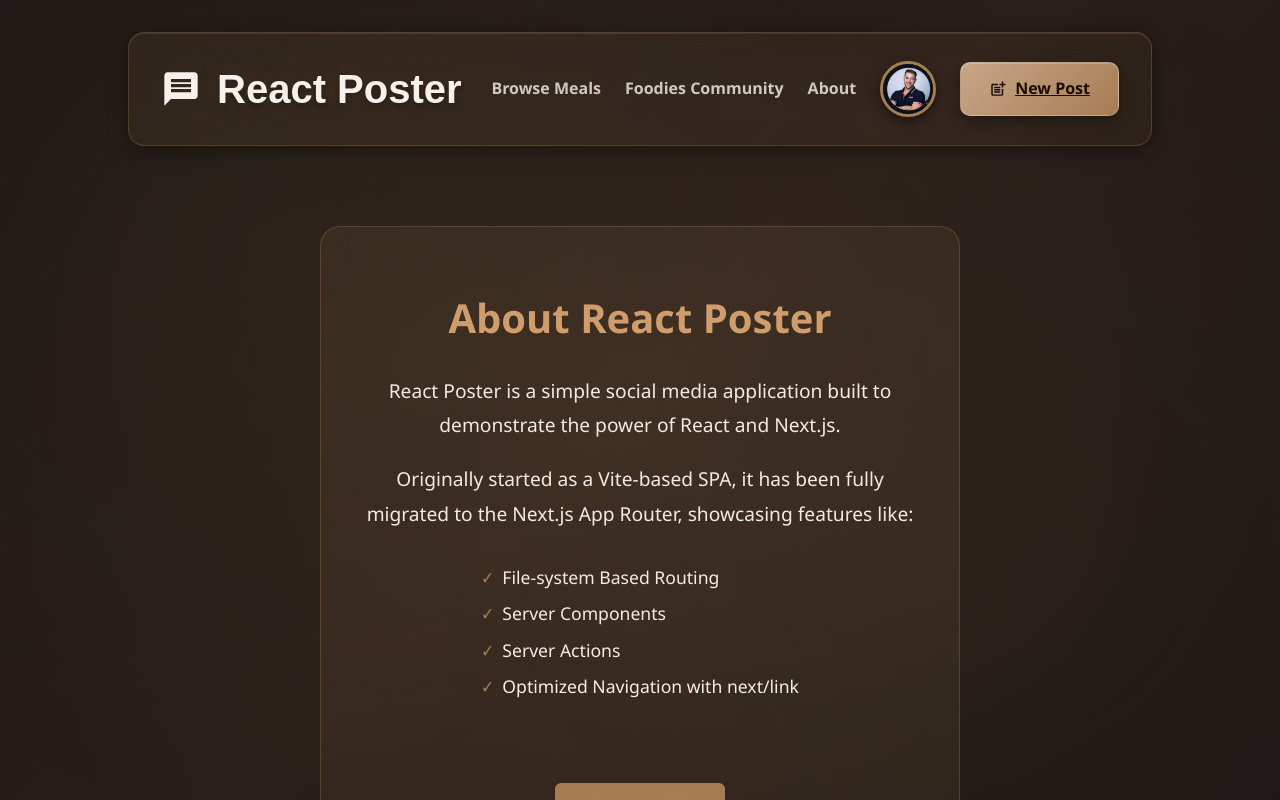
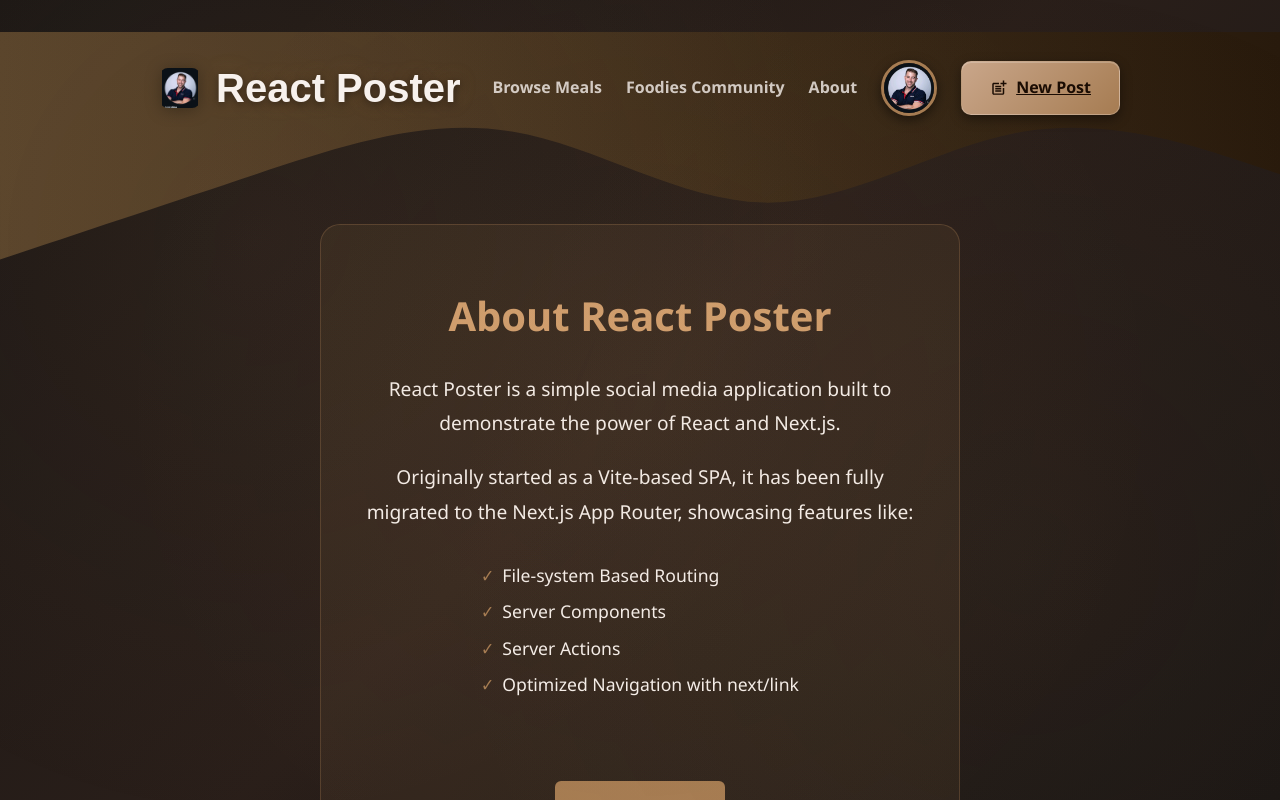
Before and after one commit to amirmiller9/react-crash-course, a Next.js app: page /about in a window 1280 px wide. Shown: the top 800 px of the page. Built offline with nearby package versions, Linux system fonts and the light colour scheme.

Commit message:
feat: add MainHeaderBackground component with gradient and SVG, update layout and header styles

```diff
--- a/src/app/globals.css
+++ b/src/app/globals.css
@@ -17,6 +17,7 @@ body {
   background-attachment: fixed;
   color: #f7f1ed;
   min-height: 100vh;
+  position: relative;
 }
 
 body::before {
--- a/src/app/layout.jsx
+++ b/src/app/layout.jsx
@@ -1,5 +1,6 @@
 import './globals.css';
 import MainHeader from '../components/MainHeader';
+import MainHeaderBackground from '../components/MainHeaderBackground';
 
 export const metadata = {
   title: 'React Poster',
@@ -10,6 +11,7 @@ export default function RootLayout({ children }) {
   return (
     <html lang="en">
       <body>
+        <MainHeaderBackground />
         <MainHeader />
         {children}
       </body>
--- a/src/components/MainHeader.jsx
+++ b/src/components/MainHeader.jsx
@@ -6,10 +6,16 @@ import classes from './MainHeader.module.css';
 
 function MainHeader() {
   return (
-    <header className={classes.header}>
+    <header className={classes.header} style={{ position: 'relative', zIndex: 10 }}>
       <h1 className={classes.logo}>
         <Link href="/" className={classes.logoLink}>
-          <MdMessage />
+          <Image
+            src="/images/logo.jpg"
+            alt="React Poster Logo"
+            width={40}
+            height={40}
+            className={classes.logoImage}
+          />
           React Poster
         </Link>
       </h1>
--- a/src/components/MainHeader.module.css
+++ b/src/components/MainHeader.module.css
@@ -4,17 +4,17 @@
   display: flex;
   justify-content: space-between;
   align-items: center;
-  background: linear-gradient(145deg, rgba(166, 124, 82, 0.1), rgba(166, 124, 82, 0.05));
+  background: transparent;
   border-radius: 16px;
-  border: 1px solid rgba(166, 124, 82, 0.3);
-  box-shadow: 0 4px 20px rgba(0, 0, 0, 0.4), inset 0 1px 0 rgba(255, 255, 255, 0.1);
-  backdrop-filter: blur(10px);
+  border: none;
+  box-shadow: none;
+  backdrop-filter: none;
   transition: all 0.3s ease;
 }
 
 .header:hover {
-  box-shadow: 0 6px 28px rgba(0, 0, 0, 0.5), inset 0 1px 0 rgba(255, 255, 255, 0.15);
-  border-color: rgba(166, 124, 82, 0.5);
+  box-shadow: none;
+  border-color: transparent;
 }
 
 .logo {
@@ -36,6 +36,12 @@
 .logoLink:hover {
   text-shadow: 0 2px 12px rgba(0, 0, 0, 0.6), 0 0 30px rgba(166, 124, 82, 0.5);
   transform: scale(1.02);
+}
+
+.logoImage {
+  object-fit: contain;
+  border-radius: 8px;
+  filter: drop-shadow(0 2px 8px rgba(0, 0, 0, 0.3));
 }
 
 .actions {
--- /dev/null
+++ b/src/components/MainHeaderBackground.jsx
@@ -0,0 +1,21 @@
+import classes from './MainHeaderBackground.module.css';
+
+export default function MainHeaderBackground() {
+  return (
+    <div className={classes['header-background']}>
+      <svg xmlns="http://www.w3.org/2000/svg" viewBox="0 0 1440 320">
+        <defs>
+          <linearGradient id="gradient" x1="0%" y1="0%" x2="100%" y2="0%">
+            <stop offset="0%" style={{ stopColor: '#59442b', stopOpacity: 1 }} />
+            <stop offset="100%" style={{ stopColor: '#281a0c', stopOpacity: 1 }} />
+          </linearGradient>
+        </defs>
+        <path
+          fill="url(#gradient)"
+          fillOpacity="1"
+          d="M0,256L48,240C96,224,192,192,288,160C384,128,480,96,576,112C672,128,768,192,864,192C960,192,1056,128,1152,112C1248,96,1344,128,1392,144L1440,160L1440,0L1392,0C1344,0,1248,0,1152,0C1056,0,960,0,864,0C768,0,672,0,576,0C480,0,384,0,288,0C192,0,96,0,48,0L0,0Z"
+        ></path>
+      </svg>
+    </div>
+  );
+}
--- /dev/null
+++ b/src/components/MainHeaderBackground.module.css
@@ -0,0 +1,14 @@
+.header-background {
+  position: absolute;
+  top: 0;
+  left: 0;
+  width: 100%;
+  height: 320px;
+  z-index: -1;
+}
+
+.header-background svg {
+  display: block;
+  width: 100%;
+  height: auto;
+}
```
Also changed, not shown: public/images/logo.jpg (added).
